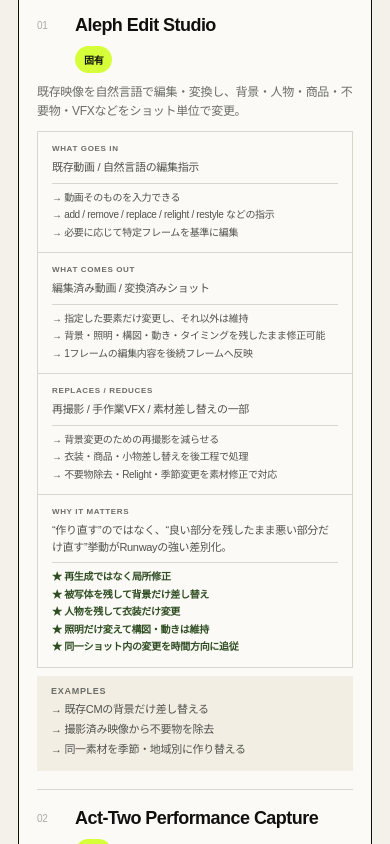
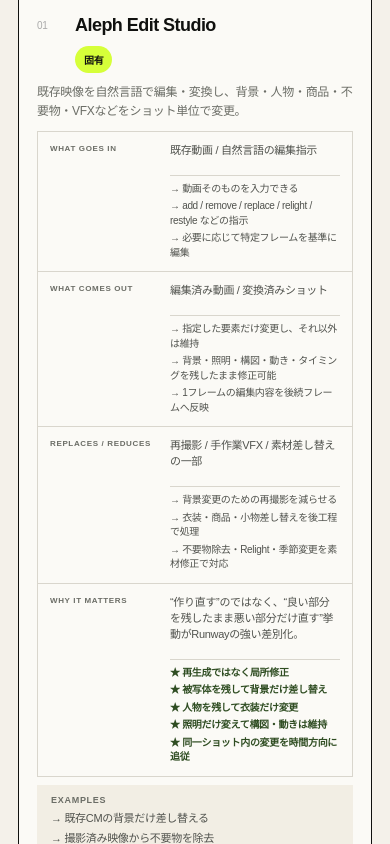
Before and after one commit to yasu-kai/tech-meets-japan, a Next.js app: page /products/runway-ai-video in a window 390 px wide. Shown: the part 1540-2384 px from the top of the page. Built offline with nearby package versions, Linux system fonts and the light colour scheme.

Commit message:
Make mobile capability specs content-first

```diff
--- a/app/globals.css
+++ b/app/globals.css
@@ -1641,3 +1641,31 @@ linear-gradient(135deg,rgba(255,255,255,.04),transparent 55%)}
 @media(max-width:560px){
   .fit-diagnostic article{min-height:0!important;}
 }
+
+
+/* Content-first mobile capability layout: concise facts stay concise */
+@media(max-width:560px){
+  .capability-detail-grid{
+    display:block;
+  }
+  .capability-detail-grid>div{
+    display:grid;
+    grid-template-columns:minmax(108px,32%) 1fr;
+    gap:12px;
+    align-items:start;
+    padding:11px 12px!important;
+  }
+  .capability-detail-grid small{
+    margin:1px 0 0;
+    line-height:1.35;
+  }
+  .capability-detail-grid p{
+    margin:0;
+    line-height:1.45;
+  }
+  .capability-behavior-list{
+    grid-column:2;
+    margin-top:4px;
+    padding-top:6px;
+  }
+}
```
